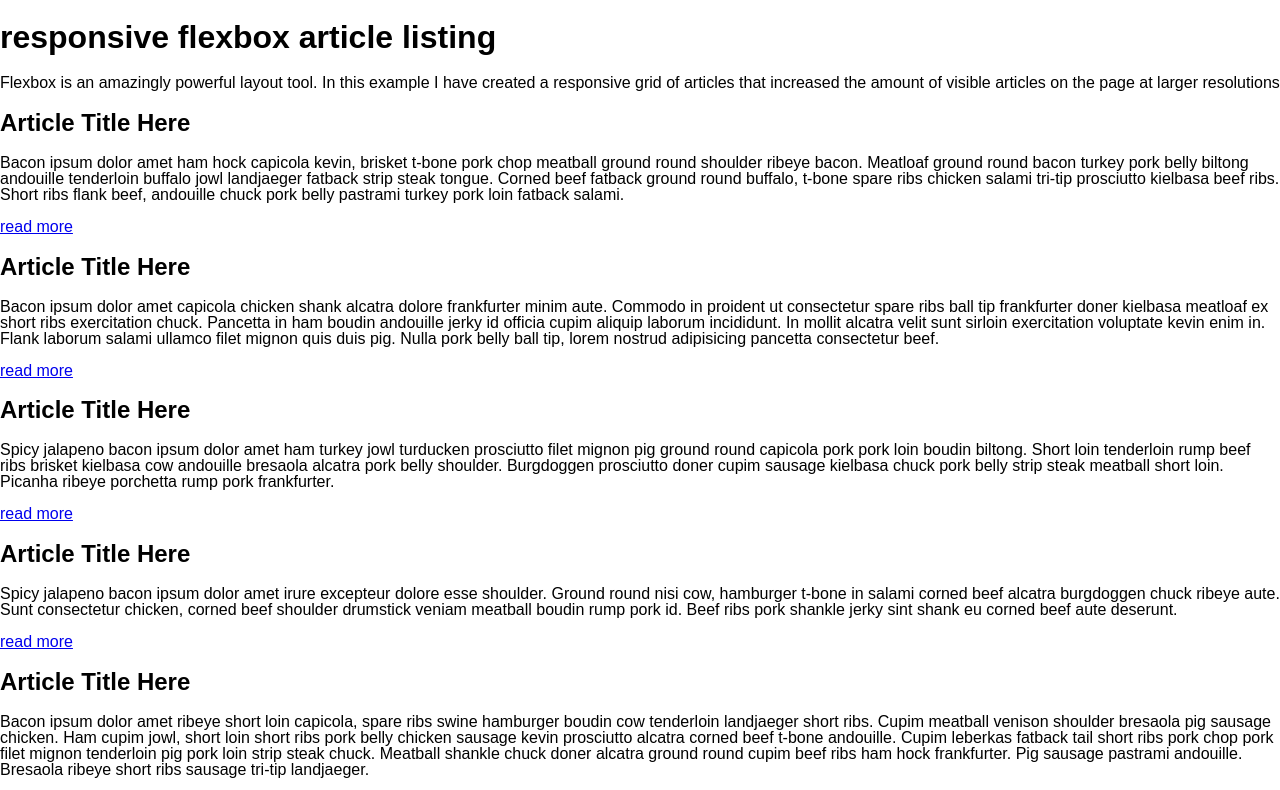
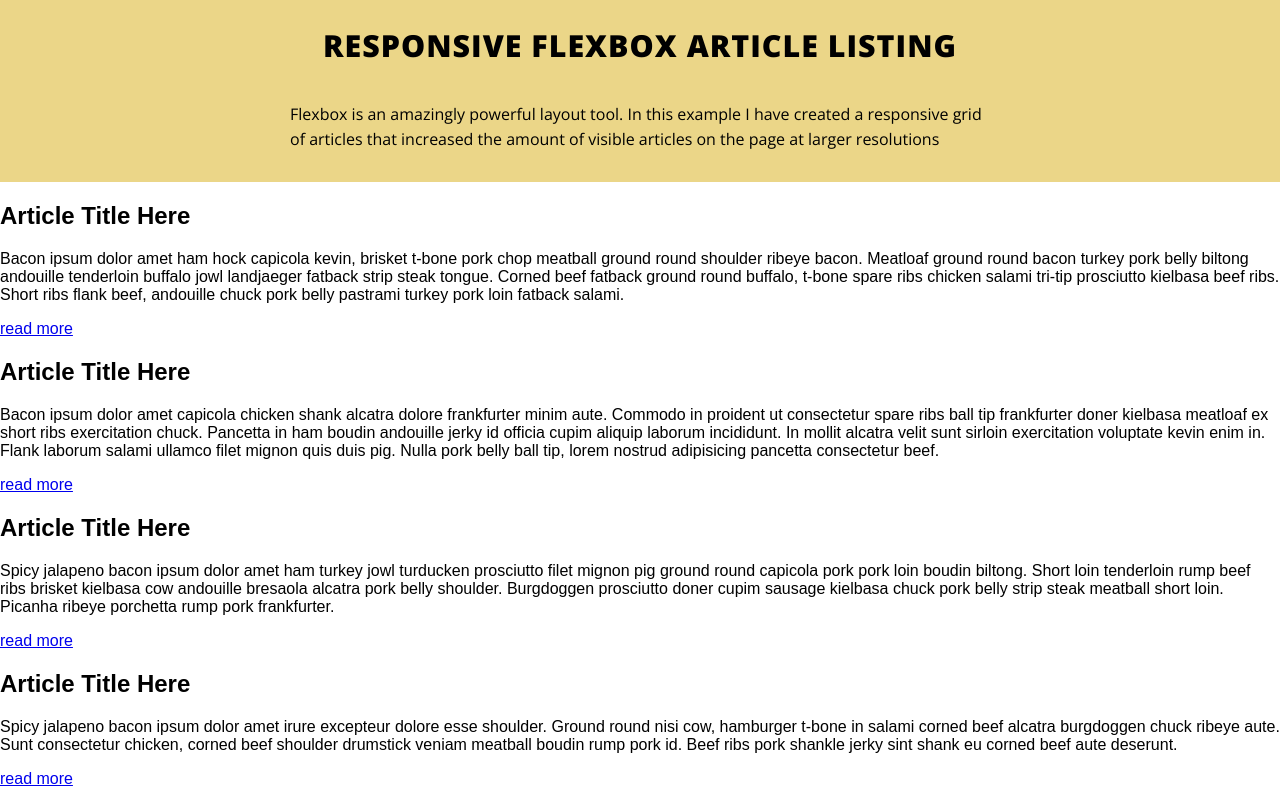
Before and after one commit to benjaminkent/articles, a website: page public/index.html in a window 1280 px wide. Shown: the top 790 px of the page. Drawn offline with nearby package versions, Linux system fonts and the light colour scheme.

Commit message:
header complete

```diff
--- a/public/index.html
+++ b/public/index.html
@@ -6,10 +6,11 @@
   <meta name="viewport" content="width=device-width, initial-scale=1">
   <title>Articles</title>
   <link rel="stylesheet" href="/screen.css">
+  <link href="https://fonts.googleapis.com/css?family=Noto+Serif+JP|Open+Sans:400,800" rel="stylesheet">
 </head>
 
 <body>
-  <header>
+  <header class="introduction">
     <h1>responsive flexbox article listing</h1>
     <p>
       Flexbox is an amazingly powerful layout tool. In this example I have created a responsive grid of articles that increased
--- a/public/screen.css
+++ b/public/screen.css
@@ -5,5 +5,32 @@ html {
 body {
   margin: 0;
   min-height: 100%;
-  font: 16px / 1 sans-serif;
+  font-family: "Noto Serif JP", sans-serif;
 }
+
+header {
+  background-color: rgb(235, 214, 136);
+}
+
+h1 {
+  text-transform: uppercase;
+  font-size: 1.9rem;
+  margin-top: 25px;
+  max-width: 660px;
+  font-weight: 800;
+  letter-spacing: 1px;
+}
+
+header p {
+  color: black;
+  max-width: 700px;
+  line-height: 25px;
+  margin-bottom: 30px;
+}
+
+.introduction {
+  display: flex;
+  flex-direction: column;
+  align-items: center;
+  font-family: "Open Sans", sans-serif;
+}
```
